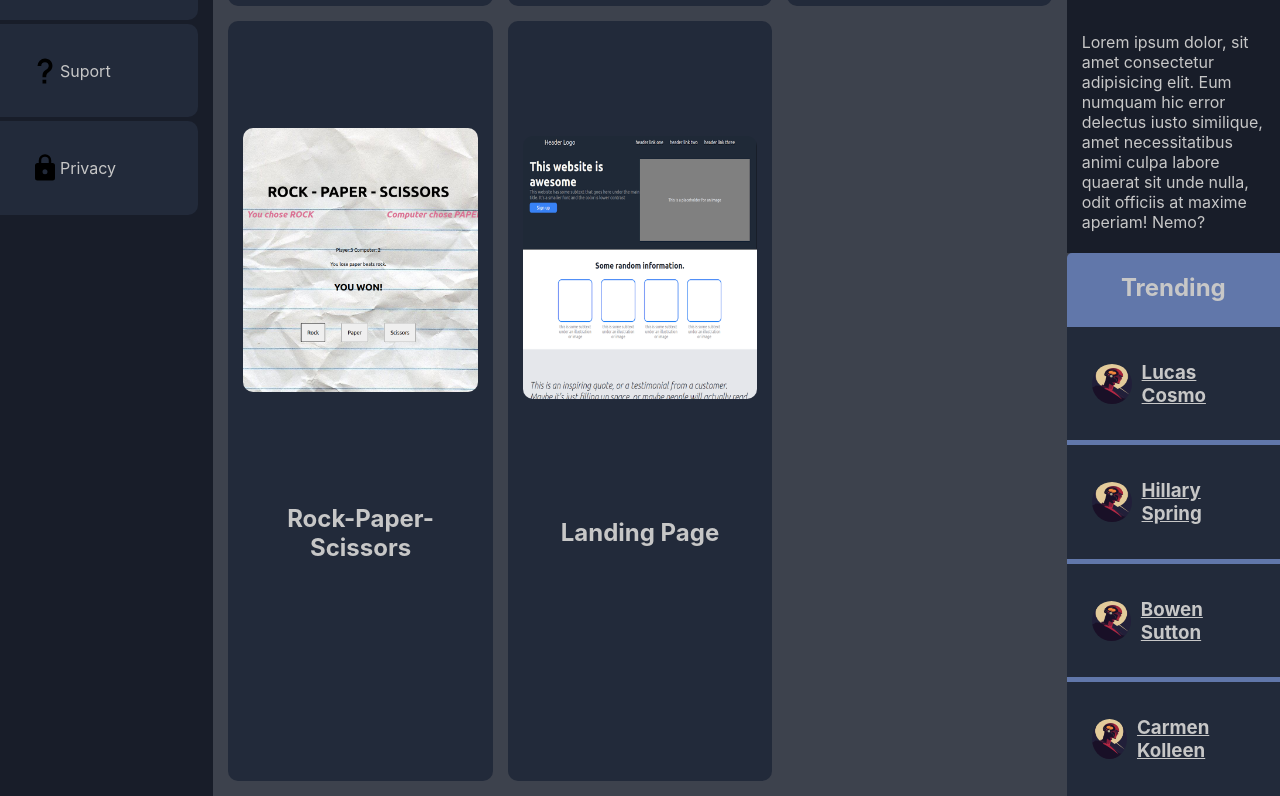
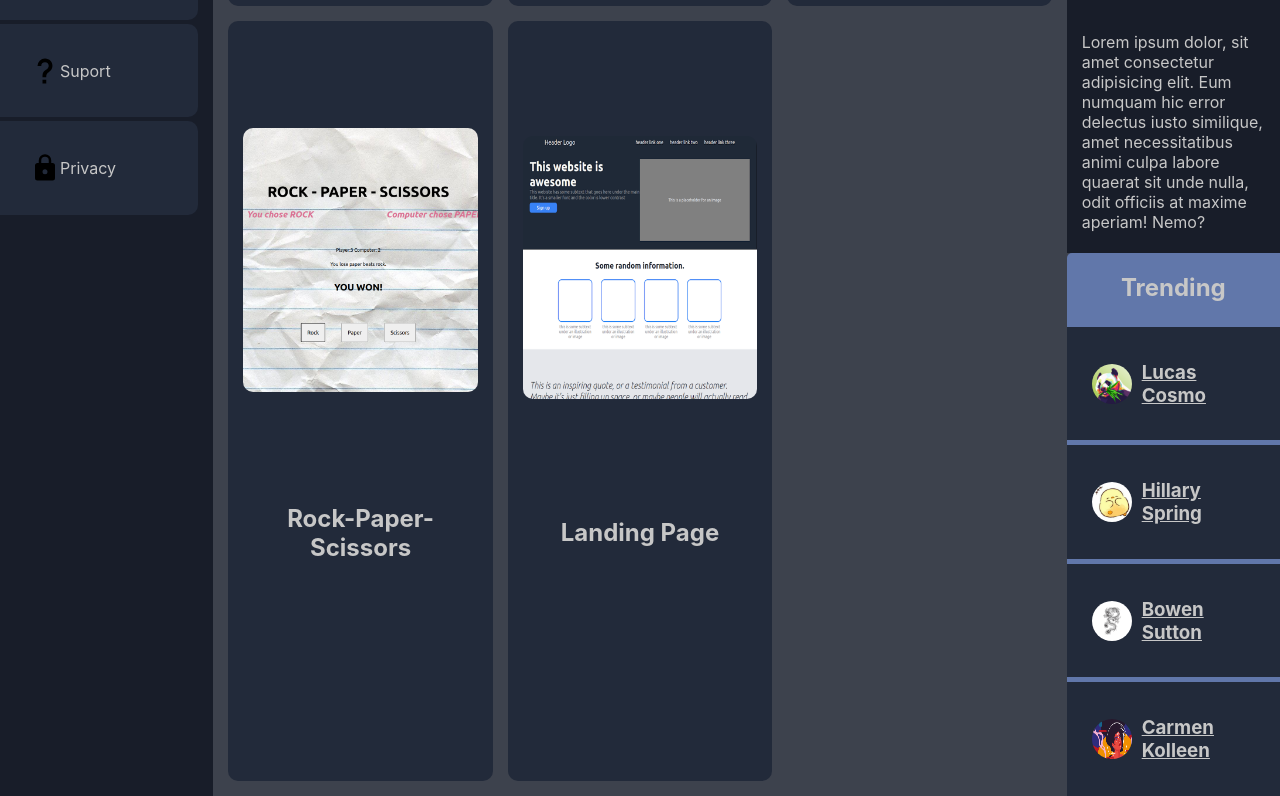
Before and after one commit to GimmieCodes/Admin-Dashboard, a plain HTML site: page index.html in a window 1280 px wide. Shown: the part 941-1737 px from the top of the page. Drawn offline with Linux system fonts and the light colour scheme.

Commit message:
Add style to search bar add images to profiles

```diff
--- a/index.html
+++ b/index.html
@@ -104,19 +104,19 @@
         <div class="trending">
             <h2>Trending</h2>
             <div class="trending-card">
-                <img class="profile icon" src="images/android-g2e25ad1dd_640.png">
+                <img class="profile icon" src="images/vecteezy_pop-art-panda-illustration_.jpg">
                 <h3>Lucas Cosmo</h3>
             </div>
             <div class="trending-card">
-                <img class="profile icon" src="images/android-g2e25ad1dd_640.png">
+                <img class="profile icon" src="images/1d006d209131cbd838ad8aa9d5226684.jpg">
                 <h3>Hillary Spring</h3>
             </div>
             <div class="trending-card">
-                <img class="profile icon" src="images/android-g2e25ad1dd_640.png">
+                <img class="profile icon" src="images/of-dragon-free-vector.jpg">
                 <h3>Bowen Sutton</h3>
             </div>
             <div class="trending-card">
-                <img class="profile icon" src="images/android-g2e25ad1dd_640.png">
+                <img class="profile icon" src="images/611ab4846fca351648d90674_Cover-Vector-Art.png">
                 <h3>Carmen Kolleen</h3>
             </div>
         </div>
--- a/style.css
+++ b/style.css
@@ -164,6 +164,8 @@ a{
     text-decoration: none;
     color: inherit;
 }
-.link{
-
+input{
+    border-radius: 20px;
+    padding-left: 10px;
+    box-shadow: 0px 3px 5px black;
 }
```
Also changed, not shown: images/611ab4846fca351648d90674_Cover-Vector-Art.png (added), images/of-dragon-free-vector.jpg (added), images/vecteezy_pop-art-panda-illustration_.jpg (added).
